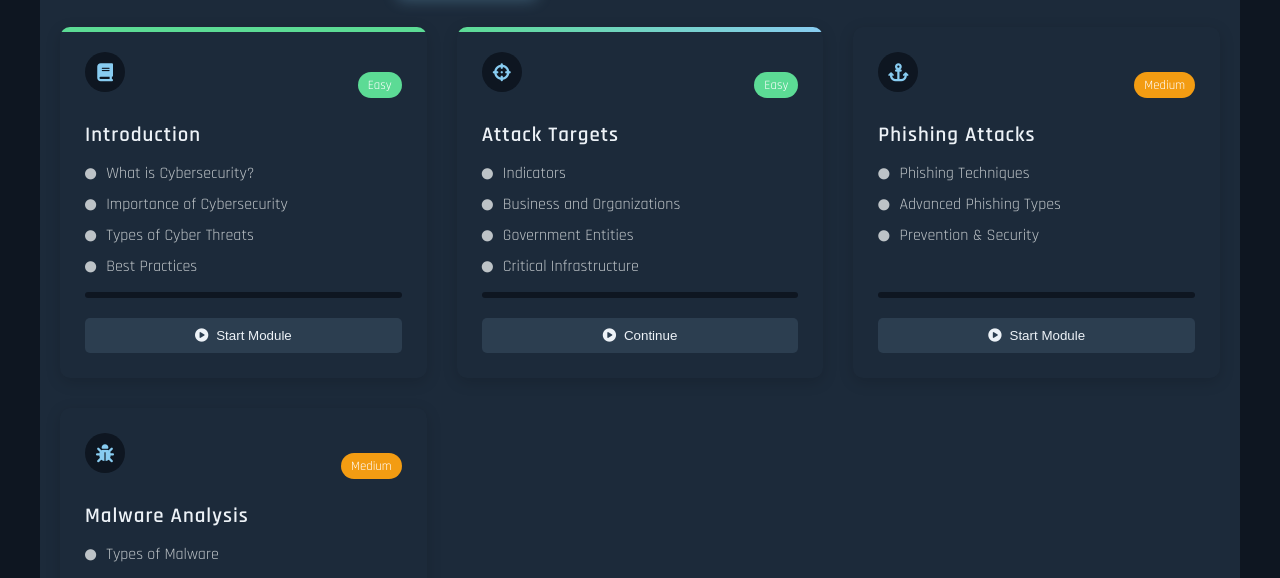
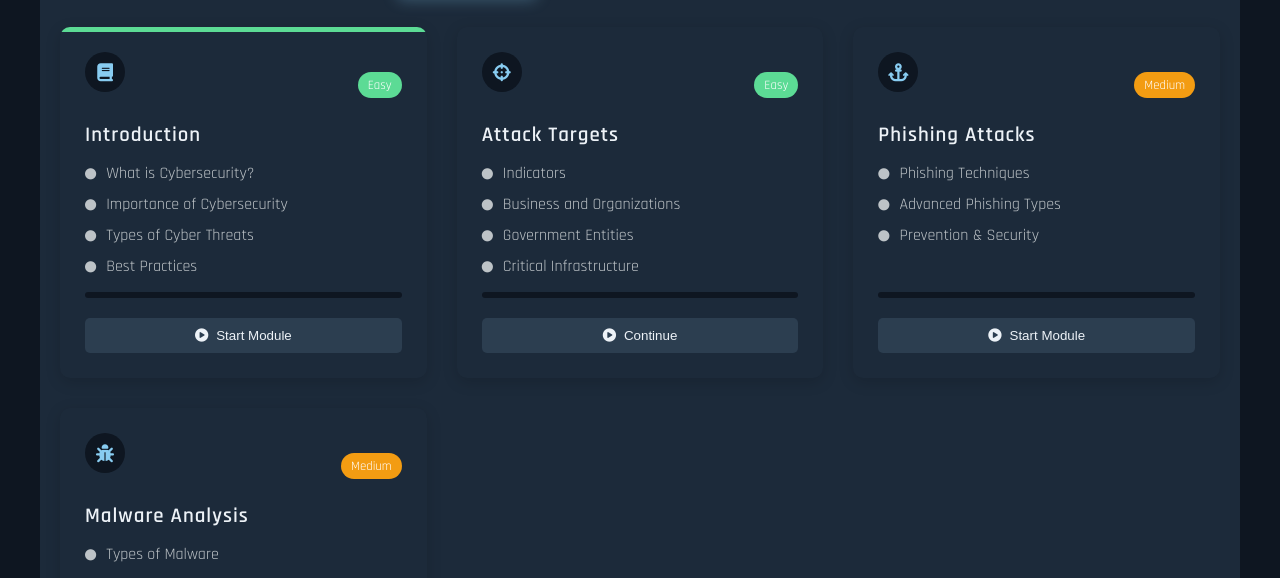
Before and after one commit to Arca2004/cyberacademy, a plain HTML site: page learn.html in a window 1280 px wide. Shown: the part 836-1414 px from the top of the page. Drawn offline with nearby package versions, Linux system fonts and the light colour scheme.

Commit message:
Update learn.css

```diff
--- a/learn.css
+++ b/learn.css
@@ -224,11 +224,6 @@
 .module-card:hover {
     transform: translateY(-10px);
     box-shadow: 0 10px 20px rgba(0, 0, 0, 0.2);
-}
-
-.module-card.active::before {
-    background: linear-gradient(to right, var(--cyber-green), var(--cyber-blue));
-    transform: scaleX(1);
 }
 
 .module-card.completed::before {
```
